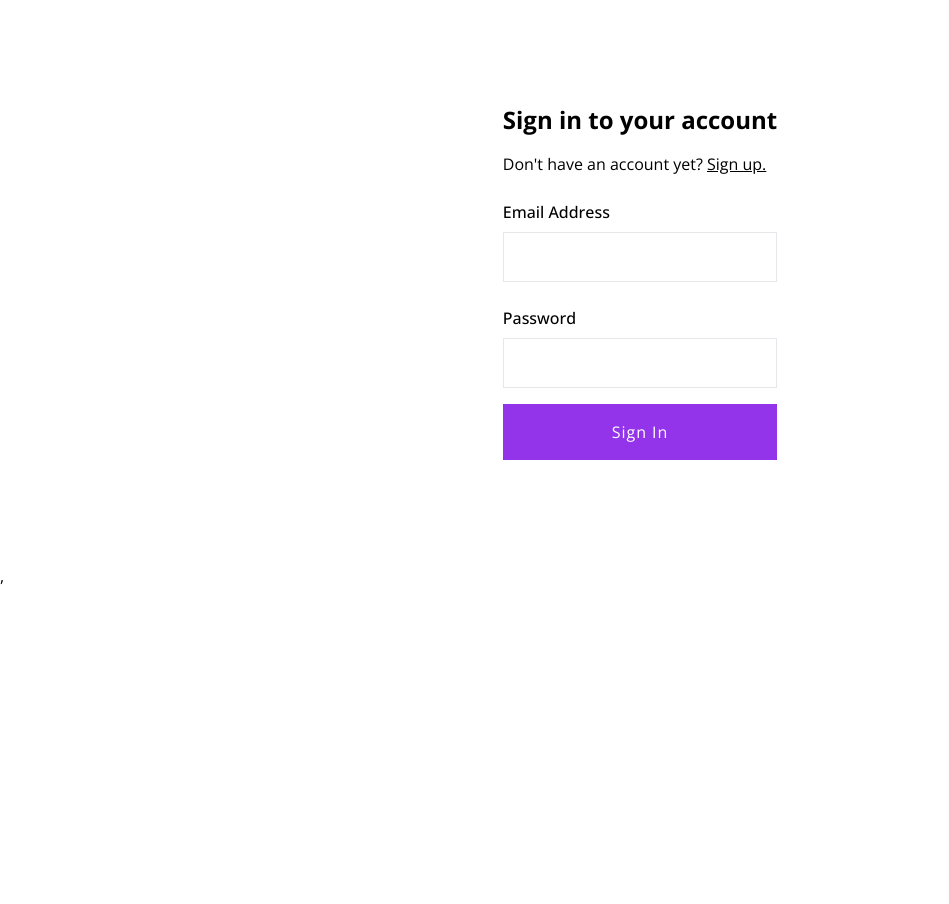
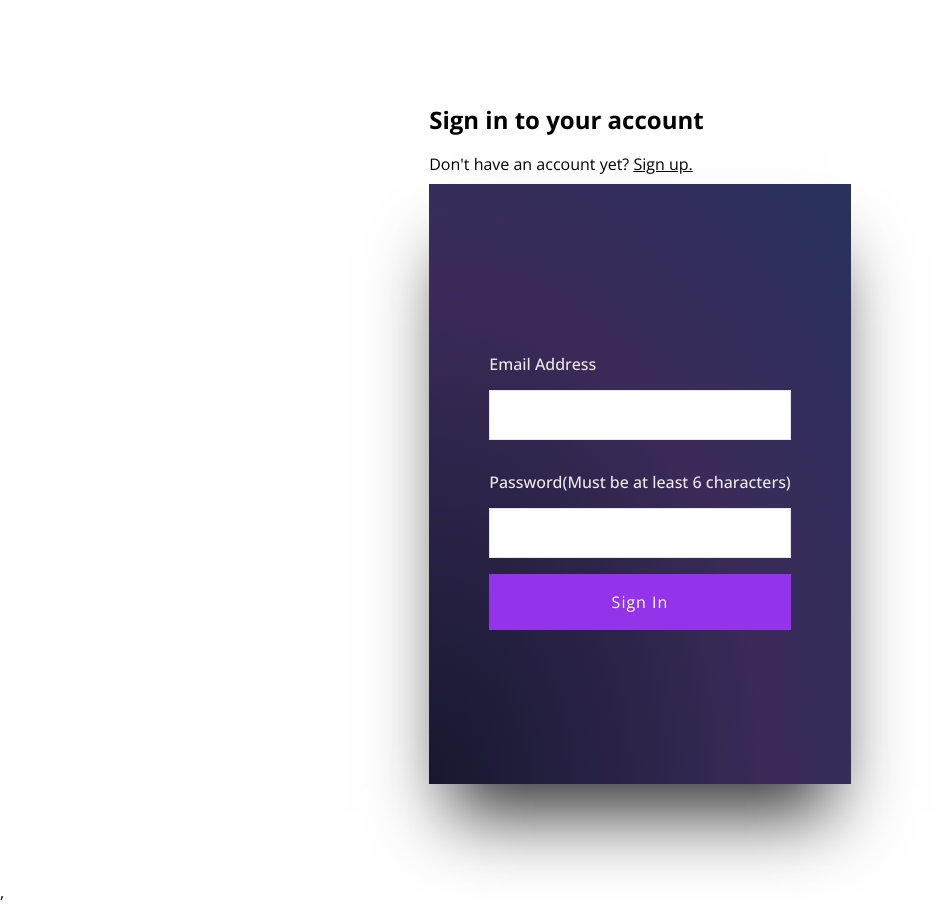
Before and after one commit to xMayble/yugo, a React (Vite) app in the folder client/: page /signin in a window 1280 px wide. Shown: the whole page, without its empty margins (0-949 px from the left). Before the commit the page ends 800 px from the top, so only its background shows below. Built offline with nearby package versions, Linux system fonts and the light colour scheme; no server answers.

Commit message:
changed color

```diff
--- a/client/src/App.css
+++ b/client/src/App.css
@@ -54,3 +54,28 @@ button {
   background: #603bbb;
   cursor: pointer;
 }
+.loginContainer {
+  padding: 60px;
+  margin: auto;
+  width: 100%;
+  max-width: 520px;
+  min-height: 600px;
+  display: flex;
+  flex-direction: column;
+  justify-content: center;
+  background: radial-gradient(
+    ellipse at left bottom,
+    rgba(22, 24, 47, 1) 0%,
+    rgba(38, 20, 72, 0.9) 59%,
+    rgba(17, 27, 75, 0.9) 100%
+  );
+  box-shadow: 0 50px 70px -20px rgba(0, 0, 0, 0.8);
+}
+
+.loginContainer label {
+  color: rgb(240, 234, 234);
+  margin: 10px 0;
+  display: block;
+  font-size: 16px;
+  line-height: 1;
+}
--- a/client/src/elements/Signin.jsx
+++ b/client/src/elements/Signin.jsx
@@ -34,13 +34,13 @@ const Signin = () => {
           </Link>
         </p>
       </div>
-      <form onSubmit={handleSubmit}>
+      <form onSubmit={handleSubmit} className = 'loginContainer'>
         <div className='flex flex-col py-2'>
           <label className='py-2 font-medium'>Email Address</label>
           <input onChange={(e) => setEmail(e.target.value)} className='border p-3' type='email' />
         </div>
         <div className='flex flex-col py-2'>
-          <label className='py-2 font-medium'>Password</label>
+          <label className='py-2 font-medium'>Password(Must be at least 6 characters)</label>
           <input onChange={(e) => setPassword(e.target.value)} className='border p-3' type='password' />
         </div>
         <button className='border border-purple-500 bg-purple-600 hover:bg-violet-500 w-full p-4 my-2 text-white'>
--- a/client/src/elements/Signup.jsx
+++ b/client/src/elements/Signup.jsx
@@ -37,17 +37,17 @@ const Signup = () => {
           </Link>
         </p>
       </div>
-      <form onSubmit={handleSubmit}>
+      <form onSubmit={handleSubmit} className = 'loginContainer'>
         <div className='flex flex-col py-2'>
-          <label className='py-2 font-medium'>Email Address</label>
+          <label className='py-2 font-medium text-white'>Email Address</label>
           <input
             onChange={(e) => setEmail(e.target.value)}
             className='border p-3'
             type='email'
           />
         </div>
-        <div className='flex flex-col py-2'>
-          <label className='py-2 font-medium'>Password(Must be at least 6 characters)</label>
+        <div className='flex flex-col py-2 text-white'>
+          <label className='py-2 font-medium ' >Password(Must be at least 6 characters)</label>
           <input
             onChange={(e) => setPassword(e.target.value)}
             className='border p-3'
```
Also changed, not shown: client/src/elements/firebase.jsx (renamed from client/src/elements/firebase.js).
